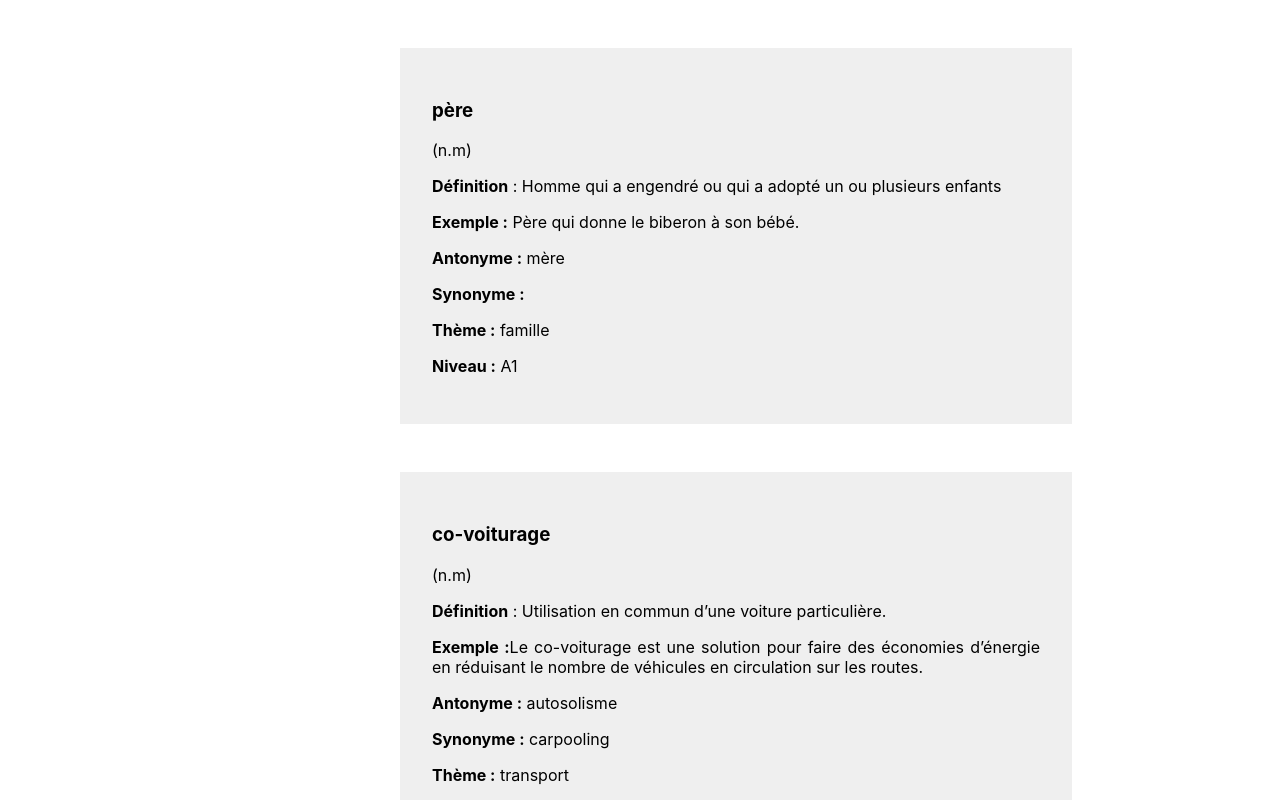
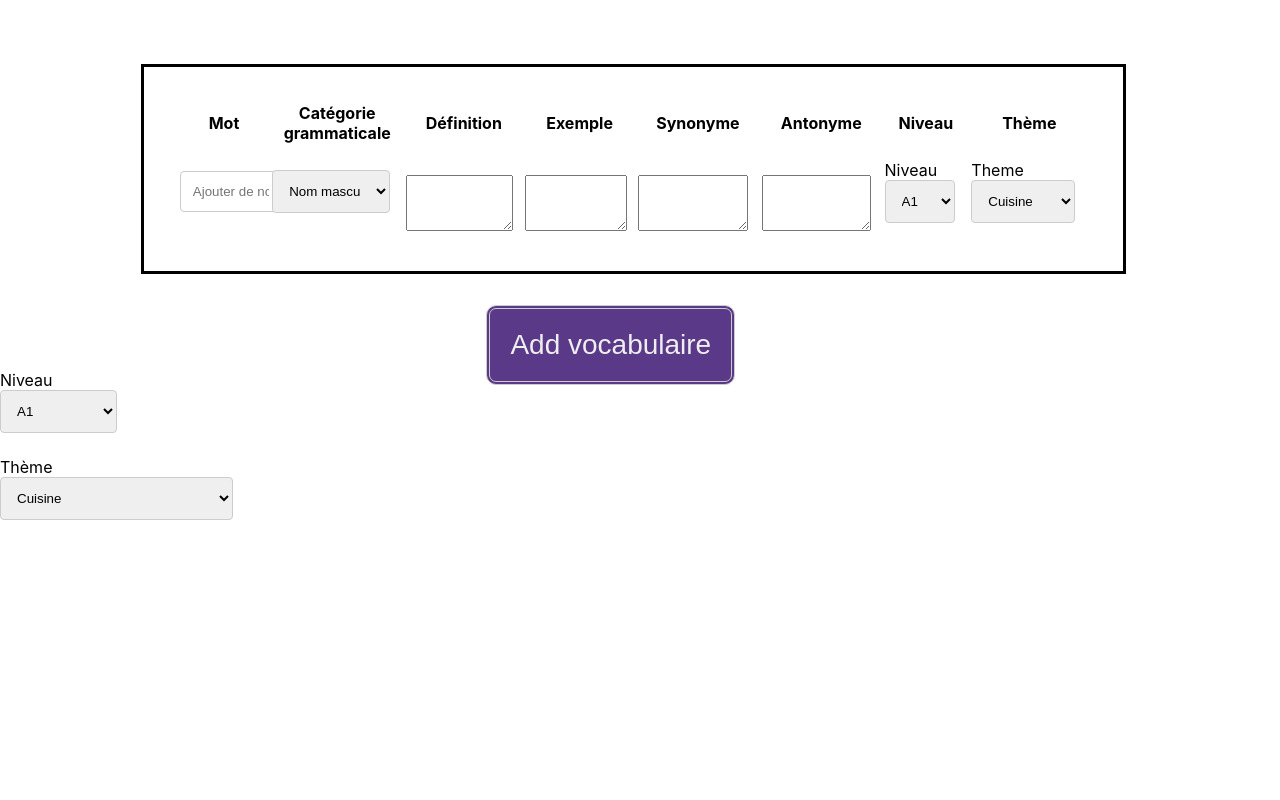
Before and after one commit to Pham-VN/app-vocab, a React (Create React App) app: page / in a window 1280 px wide. Shown: the top 800 px of the page. Built offline with nearby package versions, Linux system fonts and the light colour scheme.

Commit message:
Learn Filter

```diff
--- a/src/App.js
+++ b/src/App.js
@@ -1,26 +1,10 @@
 // import logo from './logo.svg';
 import './components/form/Form.css';
-import CreateCards from './components/Card.js';
-import ListVocab from './data.js';
 import AddVocabIntoList from './components/AddListVocab.js'
 function App() {
   return (
     <div className="d-flex justify-content-around">
-    {ListVocab.map((list,index) =>
-    <CreateCards
-    key = {index}
-    word= {list.word}
-    cateGrammaticale= {list.cateGrammaticale}
-    definition= {list.definition}
-    exemple= {list.exemple}
-    antonyme= {list.antonyme}
-    synonyme= {list.synonyme}
-    niveau=  {list.niveau}
-    theme= {list.theme}
-    />
-  )}
-  <div><AddVocabIntoList/>
-  </div>
+      <AddVocabIntoList/>
   </div>)
 }
 
--- a/src/components/AddListVocab.js
+++ b/src/components/AddListVocab.js
@@ -2,12 +2,16 @@ import Table from 'react-bootstrap/Table';
 import { Fragment, useState } from "react";
 import OptionsCategorie from "./data/OptionsCategorie.js";
 import OptionsNiveau from './data/OptionsNiveau.js'
+import OptionsTheme from './data/OptionsTheme.js'
+
 import Textarea from "./form/Textarea.js";
 import ButtonSubmit from "./form/Button.js";
 import Input from "./form/Input.js";
 import Select from "./form/Select.js";
 import ListVocab from "./data/data.js";
 import CreateCards from "./Card.js";
+import FilterNiveau from './filter/filterNiveau.js';
+import FilterByTheme from './filter/filterByTheme.js';
 
 const AddVocabIntoList = () => {
 
@@ -22,7 +26,6 @@ const AddVocabIntoList = () => {
     const [addVocabIntoCard, setAddVocabIntoCard] = useState([...ListVocab])
 
     console.log(addVocabIntoCard)
-
 
 
     const handleChangeValueWord = (event) => {
@@ -59,6 +62,7 @@ const AddVocabIntoList = () => {
         setValueAntonyme(event.target.value)
     }
 
+
     const addNewList = () => {
 
         if (valueWord,valueCategorie,valueDefinition,valueExemple,valueNiveau,valueThem !== "") {
@@ -86,7 +90,6 @@ const AddVocabIntoList = () => {
             alert(" text please!");
         }
     }
-
 
     return (
     <Fragment>
@@ -186,23 +189,32 @@ const AddVocabIntoList = () => {
                         {OptionsNiveau.map((option,index) => {
                             <option key={index} value={option.value}>{option.label}</option>
                         })}
+
                     </Select>
+                    {/* <button onClick={filterNiveau}>test niveau</button> */}
+
                 </td>
                 <td>
-                    <Input
-                    type="text"
+                <Select
+                    label="Theme"
                     id="theme"
                     name="theme"
                     value={valueThem}
                     onChange={handleChangeValueThem}
-                    />
+                    options={OptionsTheme}
+                    >
+                        {OptionsTheme.map((option,index) => {
+                            <option key={index} value={option.value}>{option.label}</option>
+                        })}
+
+                    </Select>
                 </td>
                 </tr>
             </tbody>
     </Table>
     <ButtonSubmit onClick={addNewList}></ButtonSubmit>
 
-    {addVocabIntoCard.map((list,index) =>
+    {/* {addVocabIntoCard.map((list,index) =>
     <CreateCards
     key = {index}
     word= {list.word}
@@ -214,9 +226,19 @@ const AddVocabIntoList = () => {
     niveau=  {list.niveau}
     theme= {list.theme}
     />
-  )}
+  )} */}
 
-    </Fragment>
+   <div>
+                <FilterNiveau
+                    addVocabIntoCard={addVocabIntoCard}
+                />
+
+                <FilterByTheme
+                    addVocabIntoCard={addVocabIntoCard}
+                />
+
+   </div>
+   </Fragment>
     )
 }
 export default AddVocabIntoList;
--- /dev/null
+++ b/src/components/data/OptionsTheme.js
@@ -0,0 +1,23 @@
+const OptionsTheme = [
+    { value: 'cuisine', label: 'Cuisine' },
+    { value: 'mode', label: 'Mode' },
+    { value: 'droits humains', label: 'Droits humains' },
+    { value: 'éducation et formation', label: 'Education et formation' },
+    { value: 'environnement', label: 'Environnement' },
+    { value: 'être humain', label: 'Etre humain' },
+    { value: 'langue', label: 'Langue'},
+    { value: 'monde du travail', label: 'Monde du travail' },
+    { value: 'santé', label: 'Santé' },
+    { value: 'sciences et techniques', label: 'sciences et techniques' },
+    { value: 'vie quotidienne', label: 'Vie quotidienne' },
+    { value: 'vêtements', label: 'Vêtements' },
+    { value: 'aliments', label: 'Aliments' },
+    { value: 'voyage', label: 'Voyage' },
+    { value: 'fête', label: 'Fête' },
+    { value: 'saisons', label: 'Saisons' },
+    { value: 'ville', label: 'Ville' },
+    { value: 'corps humain', label: 'Corps humain' },
+    { value: 'sport', label: 'Sport' },
+    { value: 'famille', label: 'Famille' }
+]
+export default OptionsTheme;
--- a/src/components/data/data.js
+++ b/src/components/data/data.js
@@ -16,7 +16,7 @@ const ListVocab = [
       synonyme: "carpooling",
       antonyme: "autosolisme",
       niveau : "B1",
-      theme: "transport"
+      theme: "voyage"
      },
      {
       word: "consultation",
@@ -33,7 +33,7 @@ const ListVocab = [
       exemple : "Manger du pain.",
       synonyme: "consomer",
       niveau : "A1",
-      theme: "nourriture"
+      theme: "aliments"
      }
 ]
 export default ListVocab;
--- /dev/null
+++ b/src/components/filter/filterByTheme.js
@@ -0,0 +1,47 @@
+import { useState } from "react"
+import Select from "../form/Select.js"
+import OptionsTheme from "../data/OptionsTheme.js"
+import CreateCards from "../Card.js"
+
+const FilterByTheme = ({addVocabIntoCard}) => {
+
+    const [valueSelectTheme, setValueSelectTheme] = useState('')
+
+    const handleSelectByTheme = (event) => {
+        setValueSelectTheme(event.target.value)
+    }
+
+    return (
+        <div>
+            <Select
+             label="Thème"
+             id = "theme"
+             name = "theme"
+             value= {valueSelectTheme}
+             options={OptionsTheme}
+             onChange={handleSelectByTheme}
+            >
+                {OptionsTheme.map((option,index) => {
+                    <option key={index} value={option.value}>{option.label}</option>
+                })
+                }
+            </Select>
+            {addVocabIntoCard.filter((addVocabIntoCard)=>addVocabIntoCard.theme === valueSelectTheme).map((list,index) =>
+                <CreateCards
+                key = {index}
+                word= {list.word}
+                cateGrammaticale= {list.cateGrammaticale}
+                definition= {list.definition}
+                exemple= {list.exemple}
+                antonyme= {list.antonyme}
+                synonyme= {list.synonyme}
+                niveau=  {list.niveau}
+                theme= {list.theme}
+                />
+            )
+            }
+        </div>
+    )
+}
+
+export default FilterByTheme;
--- /dev/null
+++ b/src/components/filter/filterNiveau.js
@@ -0,0 +1,45 @@
+import { useState } from "react"
+import Select from "../form/Select.js"
+import OptionsNiveau from "../data/OptionsNiveau.js"
+import CreateCards from "../Card.js"
+
+const FilterNiveau = ({addVocabIntoCard}) => {
+
+    const [selectNewValueNiveau, setSelectNewValueNiveau] = useState('')
+
+    const handleChangeValueNiveau = (event) => {
+        setSelectNewValueNiveau(event.target.value)
+    }
+
+    return (
+        <div>
+        <Select
+                    label="Niveau"
+                    id="niveau"
+                    name="niveau"
+                    value={selectNewValueNiveau}
+                    onChange={handleChangeValueNiveau}
+                    options={OptionsNiveau}
+                    >
+                        {OptionsNiveau.map((option,index) => {
+                            <option key={index} value={option.value}>{option.label}</option>
+                        })}
+        </Select>
+
+            {addVocabIntoCard.filter((addVocabIntoCard) => addVocabIntoCard.niveau === selectNewValueNiveau).map((list,index) =>
+            <CreateCards
+            key = {index}
+            word= {list.word}
+            cateGrammaticale= {list.cateGrammaticale}
+            definition= {list.definition}
+            exemple= {list.exemple}
+            antonyme= {list.antonyme}
+            synonyme= {list.synonyme}
+            niveau=  {list.niveau}
+            theme= {list.theme}
+            />)}
+        </div>
+    )
+}
+
+export default FilterNiveau;
```
